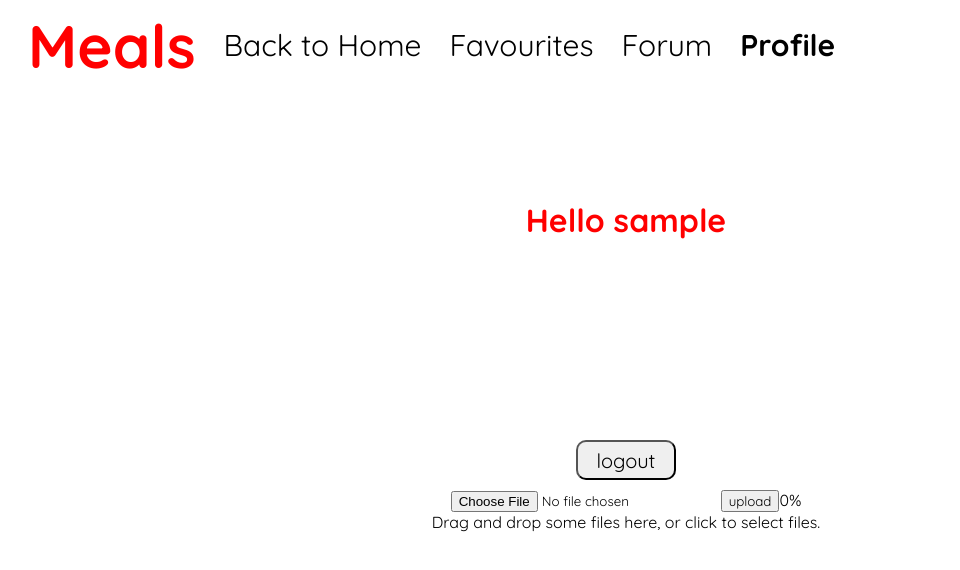
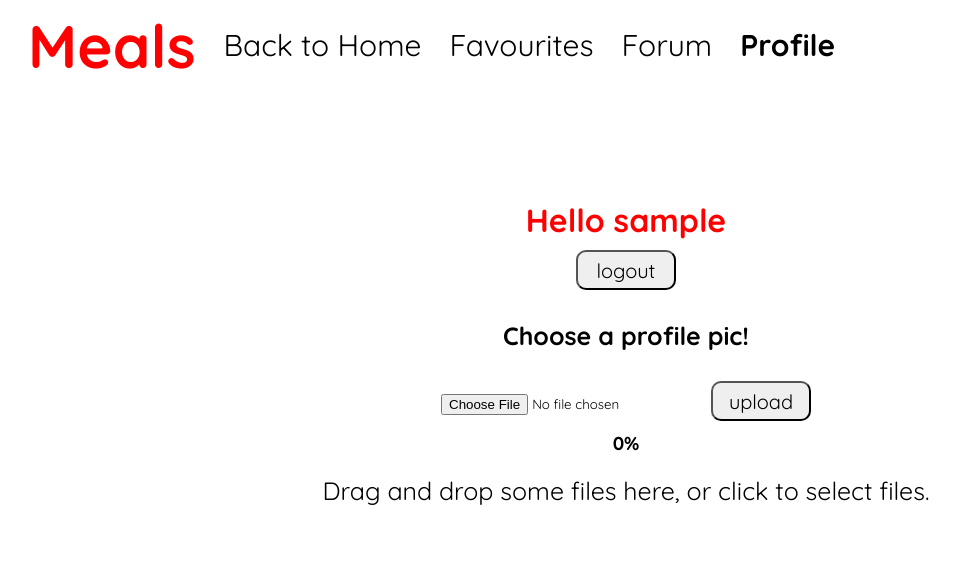
Before and after one commit to ujvarivera/WEB2-beadando, a React (Create React App) app in the folder frontend/: page /profile in a window 1280 px wide. Shown: the top 570 px of the page, without its empty margins (14-974 px from the left). Built offline with nearby package versions, Linux system fonts and the light colour scheme; no server answers; sample sign-in values are in the browser's storage.

Commit message:
making profile's look better

```diff
--- a/frontend/src/components/users/DragAndDrop.js
+++ b/frontend/src/components/users/DragAndDrop.js
@@ -32,21 +32,22 @@ const DragAndDrop = () => {
 
   return (
     <div>
+      <h1 className="profile-text">Choose a profile pic!</h1>
       <input
         type="file"
         accept="image/png image/jpg"
         onChange={(e) => setFile(e.target.files[0])}
       />
 
-      <button onClick={upload}>upload</button>
+      <button className="upload-avatar" onClick={upload}>upload</button>
 
-      {Math.round(progress)}%
+      <h3>{Math.round(progress)}%</h3>
       <div {...getRootProps()}>
         <input {...getInputProps()} />
         {isDragActive ? (
-          <p>Drop it here!</p>
+          <p className="profile-text">Drop it here!</p>
         ) : (
-          <p>Drag and drop some files here, or click to select files.</p>
+          <p className="profile-text">Drag and drop some files here, or click to select files.</p>
         )}
       </div>
 
--- a/frontend/src/components/users/Profile.js
+++ b/frontend/src/components/users/Profile.js
@@ -35,14 +35,18 @@ export default function Profile() {
     }, [])
 
     return(
-        <div className="input-container">
+        <div className="profile">
             <h1 className='text'>Hello {window.localStorage.getItem('username')}</h1>
             <button className="logout-button" onClick={logout}>logout</button>
             {
             data ?
             <div>
-                <img className="profile-pic" src={data.avatar} alt='my avatar'/>
-                <button onClick= { () => deleteAvatar(data._id) }>Delete my avatar</button>
+                <p>
+                    <img className="profile-pic" src={data.avatar} alt='my avatar'/>
+                </p>
+                <p>
+                    <button className="delete-avatar" onClick= { () => deleteAvatar(data._id) }>Delete my avatar</button>
+                </p>
             </div> :
             <DragAndDrop />
             }
--- a/frontend/src/styles/styles.css
+++ b/frontend/src/styles/styles.css
@@ -114,7 +114,9 @@
 .delete-button,
 .update-button,
 .discard-button,
-.finish-updating-button {
+.finish-updating-button,
+.delete-avatar,
+.upload-avatar {
   width: 100px;
   height: 40px;
   font-size: 20px;
@@ -129,12 +131,9 @@
 }
 
 .discard-button,
-.finish-updating-button {
+.finish-updating-button,
+.delete-avatar {
   width: 200px;
-}
-
-.logout-button {
-  margin-top: 200px;
 }
 
 .login-button:hover,
@@ -144,10 +143,13 @@
 .delete-button:hover,
 .update-button:hover,
 .discard-button:hover,
-.finish-updating-button:hover {
+.finish-updating-button:hover,
+.delete-avatar:hover,
+.upload-avatar:hover {
   background: #ffcccc;
 }
 
+/* Input fields */
 .username-input,
 .password-input {
   margin: 0 auto;
@@ -175,12 +177,19 @@
   height: 100px;
 }
 
+/* Texts */
 .login-text,
 .register-text,
 .text {
   margin-top: 200px;
   text-align: center;
   color: red;
+}
+
+.profile-text {
+  font-size: 25px;
+  margin-top: 20px;
+  margin-bottom: 20px;
 }
 
 /* error messages */
@@ -208,18 +217,19 @@
   margin-bottom: 40px;
 }
 
-.profile-pic {
+/* Profile site */
+.profile-pic,
+.preview {
   width: 300px;
   height: 300px;
   border-radius: 50%;
-  border: 5px solid #5c0c02;
+  border: 15px solid #5c0c02;
   filter: drop-shadow(0 0 8px #f10303);
   margin-top: 100px;
   margin-bottom: 100px;
 }
 
-.preview {
-  width: 500px;
-  height: 500px;
-  border: 5px solid #5c0c02;
+.profile {
+  margin-top: 100px;
+  text-align: center;
 }
```
